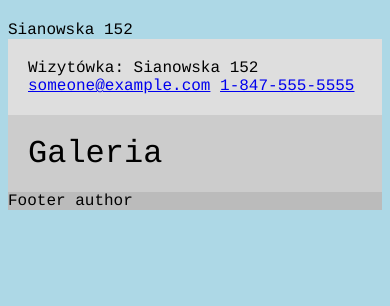
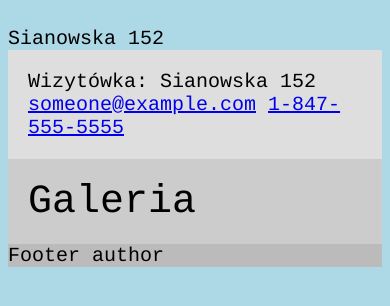
Before and after one commit to Nicramus/Nicramus.github.io, a plain HTML site: page index.html in a window 390 px wide. Drawn offline with Linux system fonts and the light colour scheme.

Commit message:
css adjustments for mobiles

```diff
--- a/css/main.scss
+++ b/css/main.scss
@@ -27,7 +27,7 @@
     background-color: #bbb
 }
 
-@media screen and(min-width: 600px) {
+@media screen and(min-width: 721px) {
     article {
         -webkit-flex-direction: row;
         flex-direction: row;
@@ -39,9 +39,10 @@
     }
 }
 
-@media only screen and (max-width: 600px) {
+@media screen and (max-width: 720px){
     body {
       background-color: lightblue;
+      font-size: 20px;
     }
 
     article {
```
Also changed, not shown: css/main.css, 1 other file.
